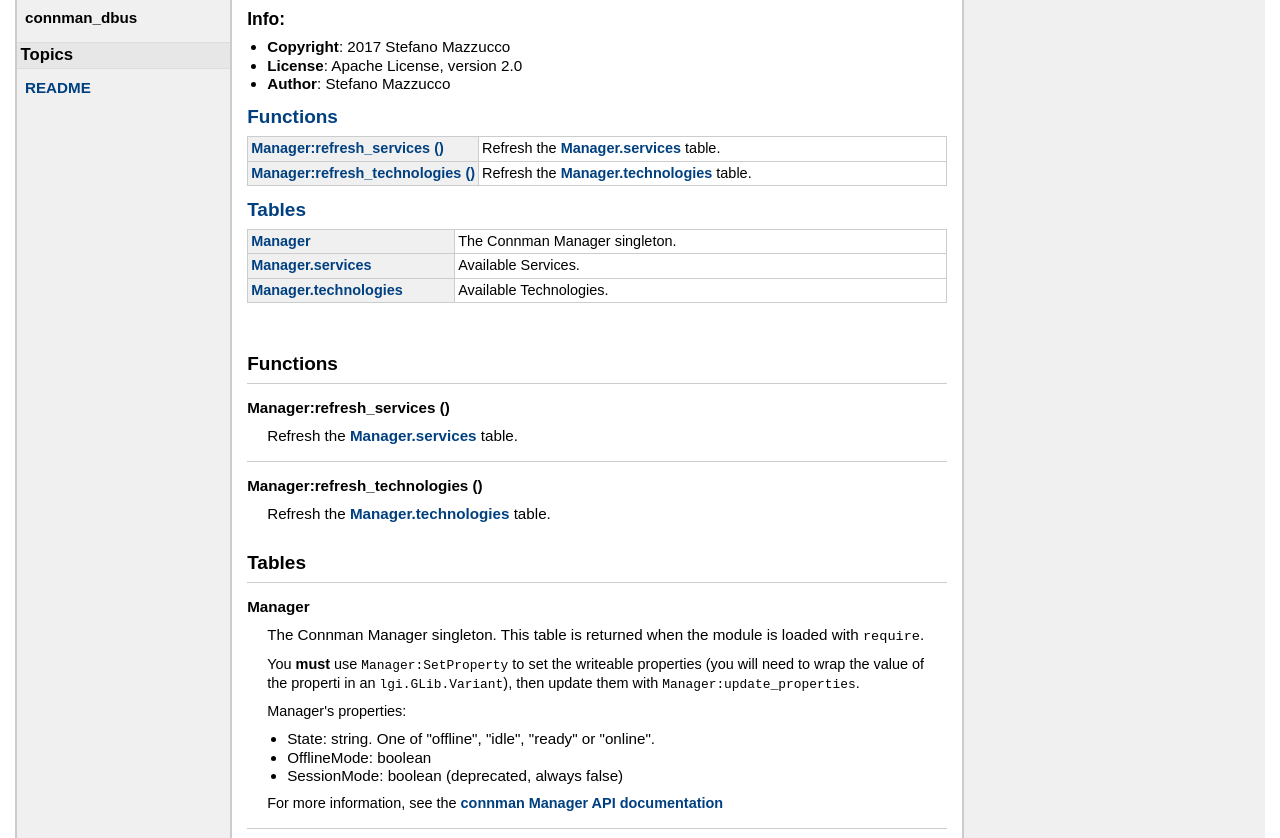
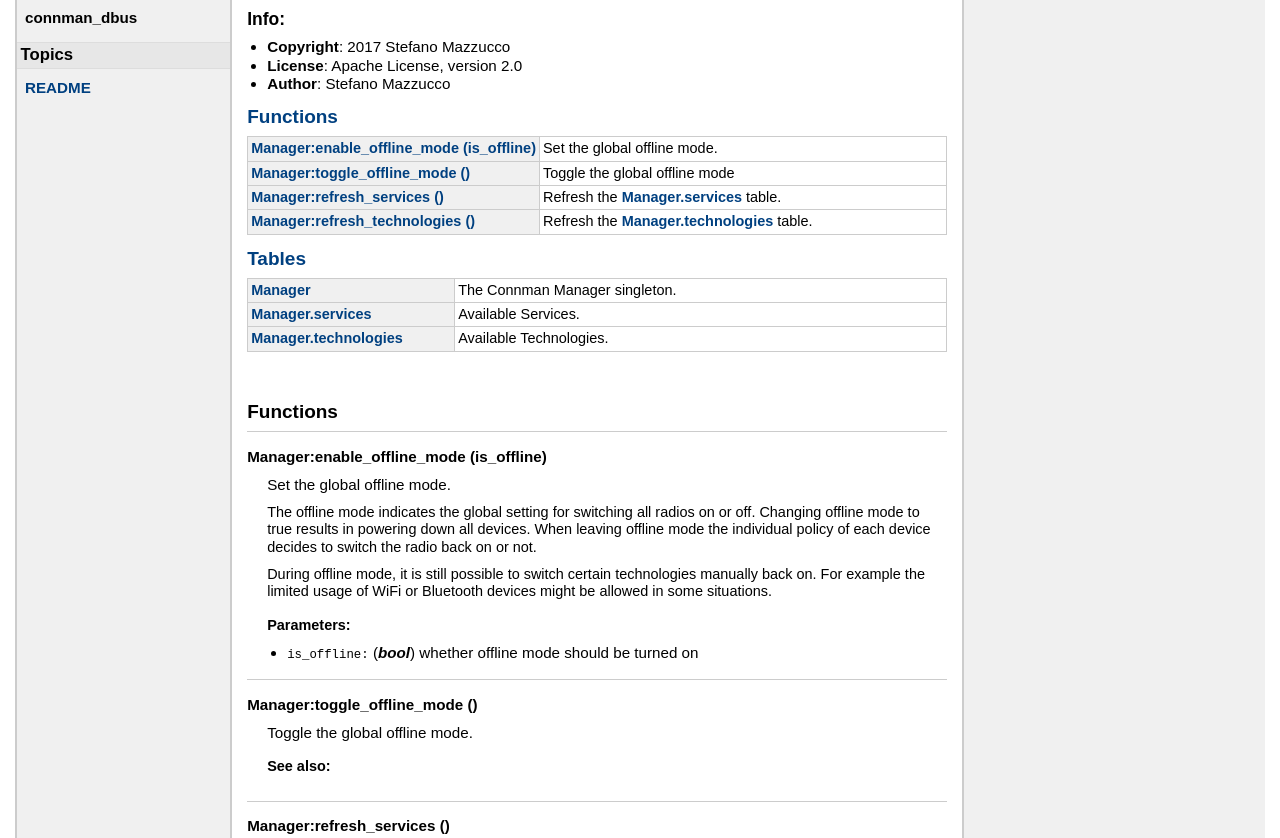
Before and after one commit to stefano-m/lua-connman_dbus, a plain HTML site: page docs/index.html in a window 1280 px wide. Shown: the part 200-1038 px from the top of the page. Drawn offline with Linux system fonts and the light colour scheme.

Commit message:
Expose methods to set and toggle the global offline mode

```diff
--- a/docs/index.html
+++ b/docs/index.html
@@ -68,6 +68,14 @@
 <h2><a href="#Functions">Functions</a></h2>
 <table class="function_list">
 	<tr>
+	<td class="name" nowrap><a href="#Manager:enable_offline_mode">Manager:enable_offline_mode (is_offline)</a></td>
+	<td class="summary">Set the global offline mode.</td>
+	</tr>
+	<tr>
+	<td class="name" nowrap><a href="#Manager:toggle_offline_mode">Manager:toggle_offline_mode ()</a></td>
+	<td class="summary">Toggle the global offline mode</td>
+	</tr>
+	<tr>
 	<td class="name" nowrap><a href="#Manager:refresh_services">Manager:refresh_services ()</a></td>
 	<td class="summary">Refresh the <a href="index.html#Manager.services">Manager.services</a> table.</td>
 	</tr>
@@ -99,6 +107,53 @@
     <h2 class="section-header "><a name="Functions"></a>Functions</h2>
 
     <dl class="function">
+    <dt>
+    <a name = "Manager:enable_offline_mode"></a>
+    <strong>Manager:enable_offline_mode (is_offline)</strong>
+    </dt>
+    <dd>
+    Set the global offline mode. </p>
+
+<p>The offline mode indicates the global setting for switching all radios on or
+off. Changing offline mode to true results in powering down all devices. When
+leaving offline mode the individual policy of each device decides to switch the
+radio back on or not.</p>
+
+<p>During offline mode, it is still possible to switch certain technologies
+manually back on. For example the limited usage of WiFi or Bluetooth devices
+might be allowed in some situations.
+
+
+    <h3>Parameters:</h3>
+    <ul>
+        <li><span class="parameter">is_offline</span>
+            <span class="types"><span class="type">bool</span></span>
+         whether offline mode should be turned on
+        </li>
+    </ul>
+
+
+
+
+
+</dd>
+    <dt>
+    <a name = "Manager:toggle_offline_mode"></a>
+    <strong>Manager:toggle_offline_mode ()</strong>
+    </dt>
+    <dd>
+    Toggle the global offline mode.
+
+
+
+
+
+    <h3>See also:</h3>
+    <ul>
+    </ul>
+
+
+</dd>
     <dt>
     <a name = "Manager:refresh_services"></a>
     <strong>Manager:refresh_services ()</strong>
@@ -210,7 +265,7 @@
 </div> <!-- id="main" -->
 <div id="about">
 <i>generated by <a href="http://github.com/stevedonovan/LDoc">LDoc 1.4.6</a></i>
-<i style="float:right;">Last updated 2017-11-12 16:50:02 </i>
+<i style="float:right;">Last updated 2017-11-12 20:38:52 </i>
 </div> <!-- id="about" -->
 </div> <!-- id="container" -->
 </body>
```
Also changed, not shown: docs/topics/README.md.html (+1 -1 lines), 1 other file.
